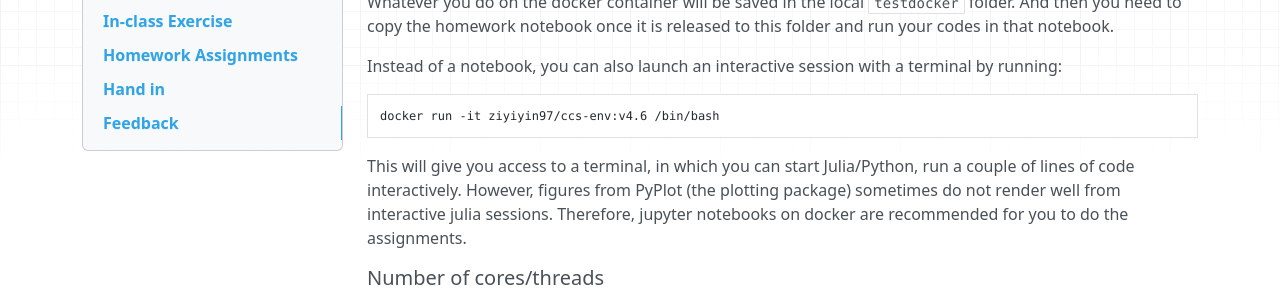
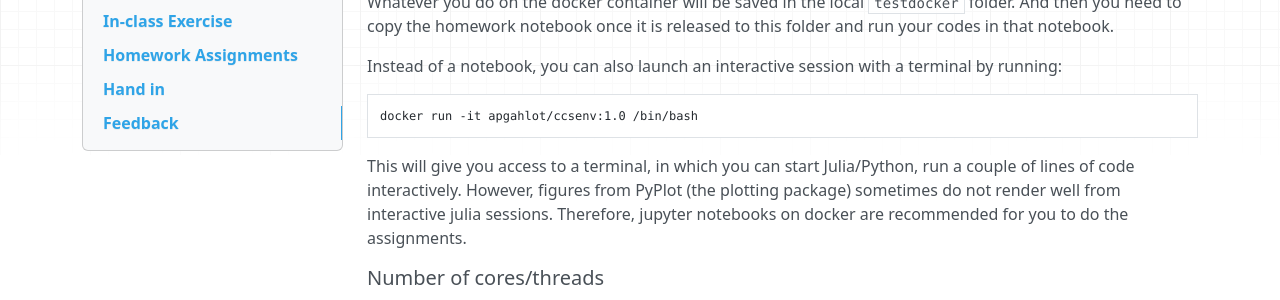
Before and after one commit to flexie/eas-4803-8803-ccs, an MkDocs documentation site: the page built from docs/homework.md, in a window 1280 px wide and 900 px high, scrolled down 1121 px. Shown: the part 151-451 px from the top of the window. Built offline with MkDocs 1.6.1, drawn with Linux system fonts in a browser that asks for light colours; nearby versions of some CDN libraries.

Commit message:
Updated docker image instructions

````diff
--- a/docs/homework.md
+++ b/docs/homework.md
@@ -120,7 +120,7 @@ Whatever you do on the docker container will be saved in the local `testdocker`
 Instead of a notebook, you can also launch an interactive session with a terminal by running:
 
 ```
-docker run -it ziyiyin97/ccs-env:v4.6 /bin/bash
+docker run -it apgahlot/ccsenv:1.0 /bin/bash
 ```
 
 This will give you access to a terminal, in which you can start Julia/Python, run a couple of lines of code interactively. However, figures from PyPlot (the plotting package) sometimes do not render well from interactive julia sessions. Therefore, jupyter notebooks on docker are recommended for you to do the assignments.
````
